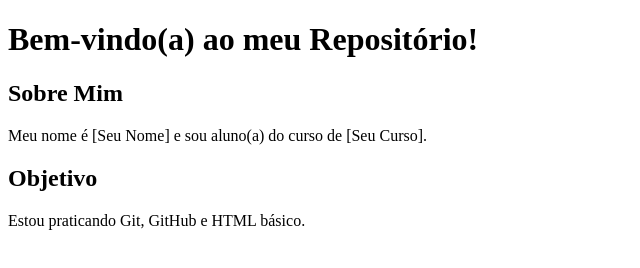
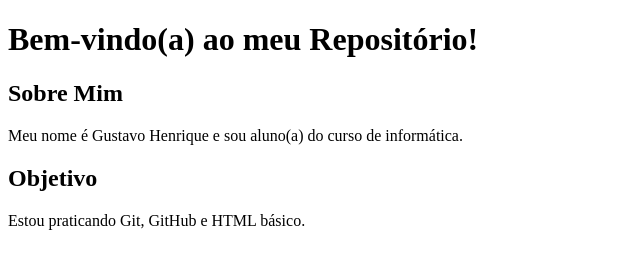
Before and after one commit to 1amGusta/atividade-github, a plain HTML site: page index.html in a window 1280 px wide. Shown: the full height of the page, 0-640 px from the left. Drawn offline with Linux system fonts and the light colour scheme.

Commit message:
Update index.html

```diff
--- a/index.html
+++ b/index.html
@@ -7,7 +7,7 @@
 <body>
 <h1>Bem-vindo(a) ao meu Repositório!</h1>
 <h2>Sobre Mim</h2>
-<p>Meu nome é [Seu Nome] e sou aluno(a) do curso de [Seu Curso].</p>
+<p>Meu nome é Gustavo Henrique e sou aluno(a) do curso de informática.</p>
 <h2>Objetivo</h2>
 <p>Estou praticando Git, GitHub e HTML básico.</p>
 </body>
```
